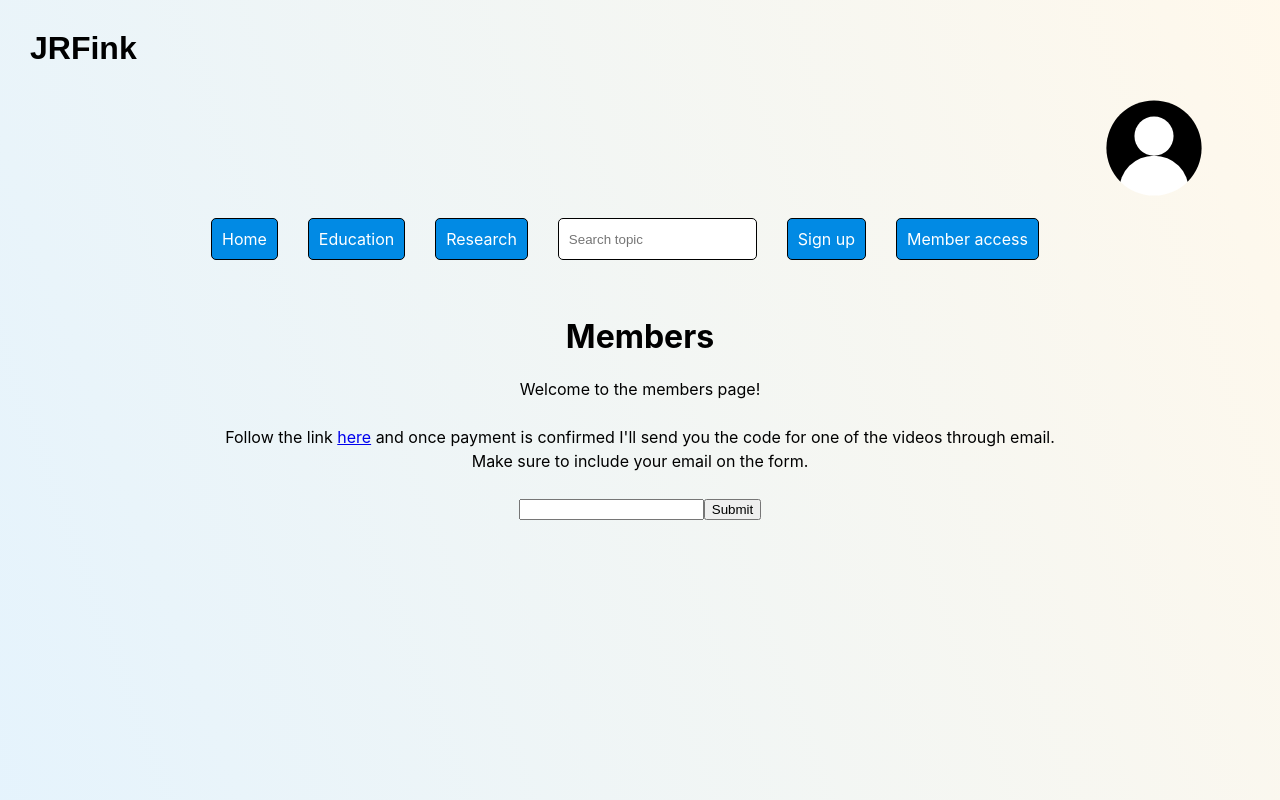
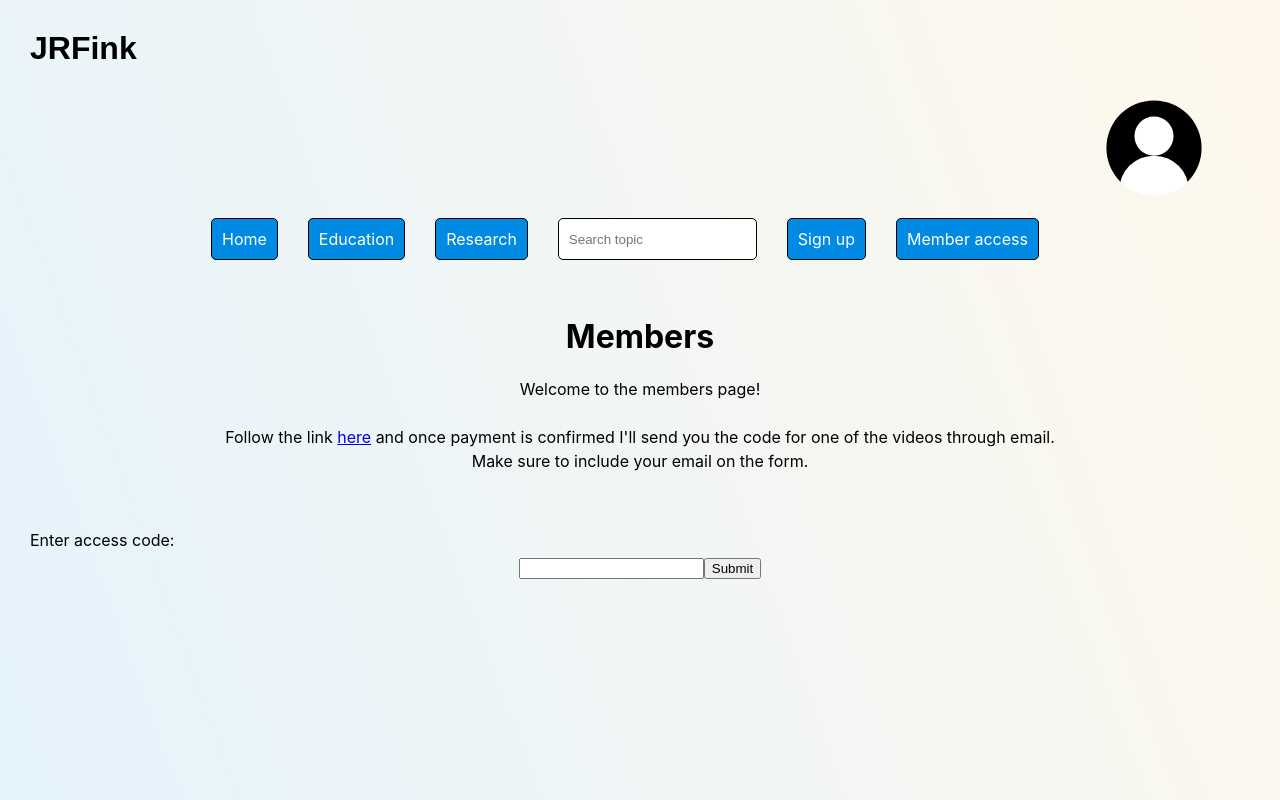
Before and after one commit to JRFink/jrfphyspagesnew, a Next.js app: page /members in a window 1280 px wide. Shown: the top 800 px of the page. Built offline with nearby package versions, Linux system fonts and the light colour scheme.

Commit message:
Update index.tsx

```diff
--- a/pages/members/index.tsx
+++ b/pages/members/index.tsx
@@ -47,6 +47,10 @@ const [numberCorrect, setNumberCorrect] = useState(false);
 Make sure to include your email on the form.
     </p>
     <br />
+    <br />
+    <p>
+Enter access code:
+    </p>
     <div className={style.centerText}>
       <form onSubmit={(e) => handleSubmit(e, setNumberCorrect)}>
         <input type='text' id='input'></input>
```
